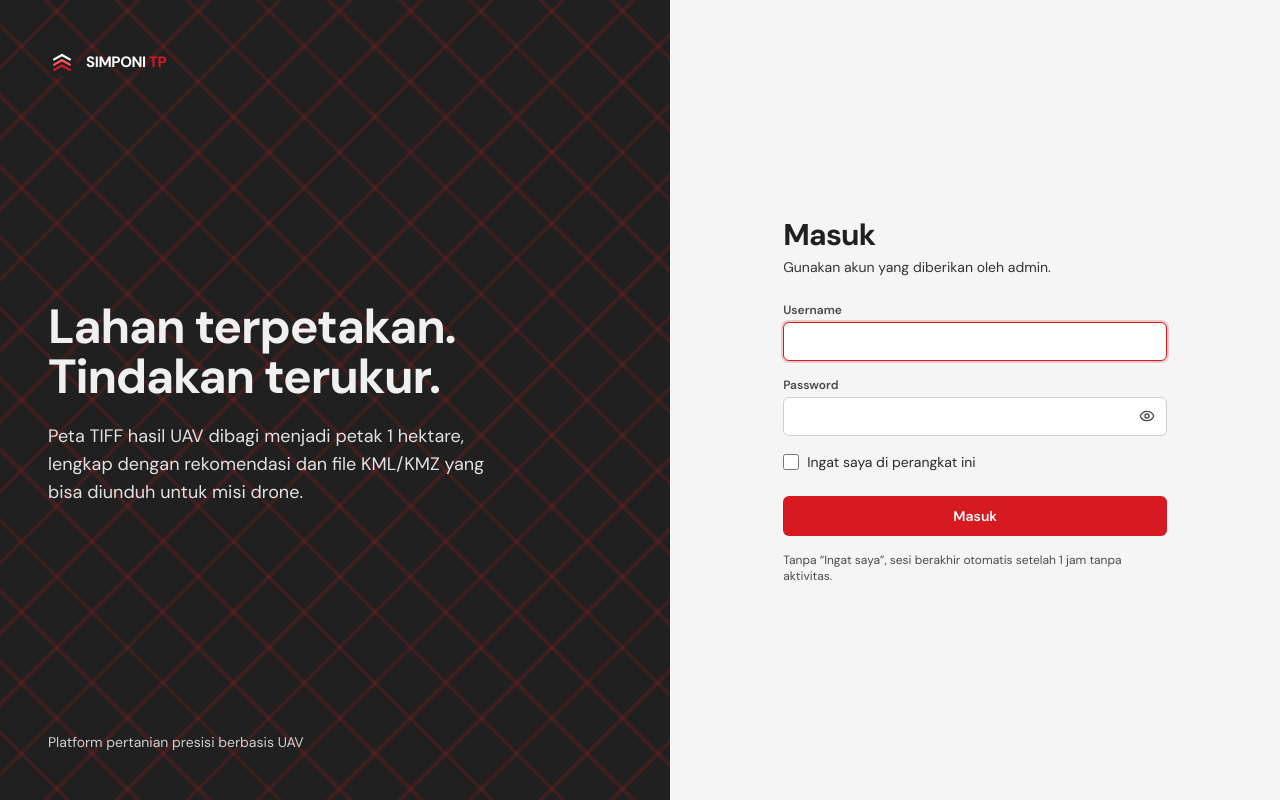
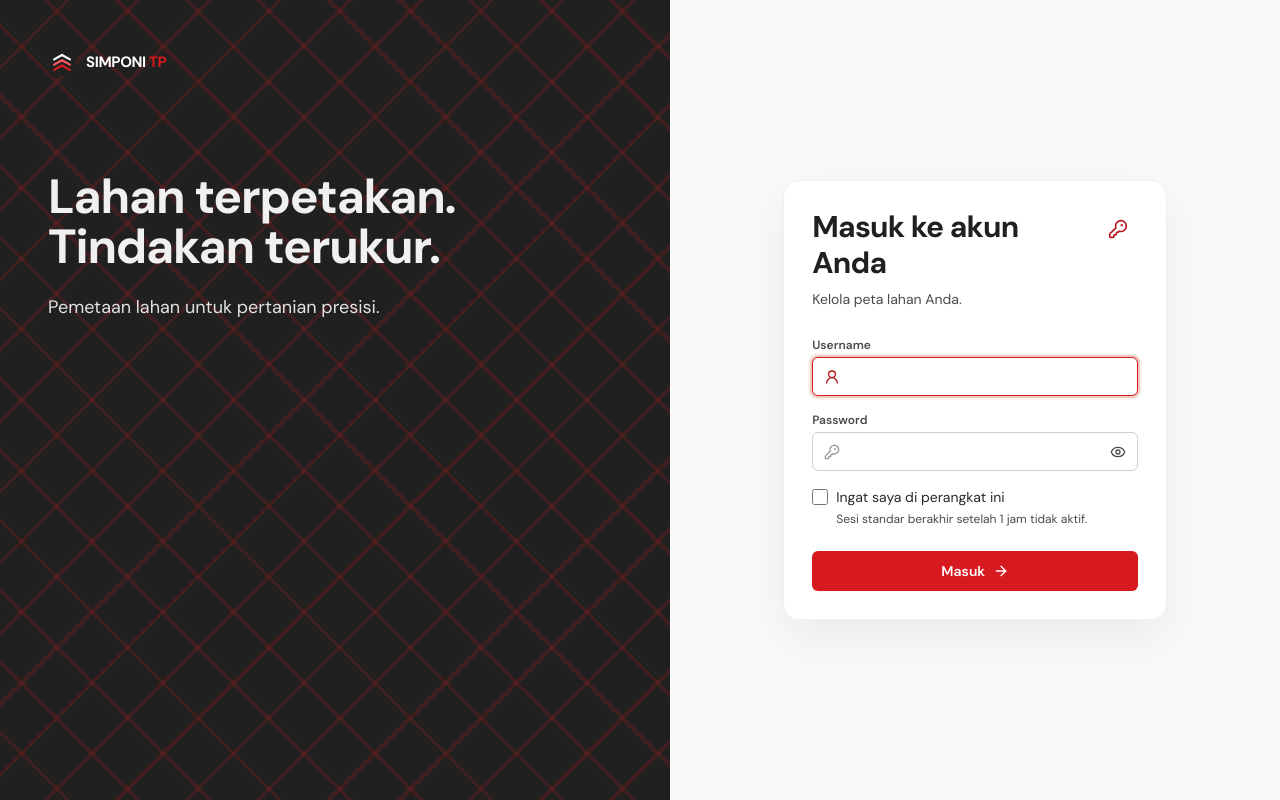
Before and after one commit to dzakyradithyaa/simponitp, a Next.js app in the folder apps/web/: page /login in a window 1280 px wide. Built offline with nearby package versions, Linux system fonts and the light colour scheme.

Commit message:
bikin halaman login lebih enak dilihat

```diff
--- a/apps/web/src/app/login/page.tsx
+++ b/apps/web/src/app/login/page.tsx
@@ -1,6 +1,6 @@
 "use client";
 
-import { Eye, EyeOff } from "lucide-react";
+import { ArrowRight, Eye, EyeOff, KeyRound, LoaderCircle, UserRound } from "lucide-react";
 import { useEffect, useState } from "react";
 import { Wordmark } from "@/components/Brand";
 import { Notice } from "@/components/ui";
@@ -32,35 +32,45 @@ export default function LoginPage() {
 
   return (
     <div className="grid min-h-screen lg:grid-cols-[1.1fr_1fr]">
-      <section className="chevron-field relative hidden flex-col justify-between p-12 lg:flex">
+      <section className="chevron-field relative hidden flex-col p-12 lg:flex">
         <Wordmark light />
-        <div>
+        <div className="mt-24">
           <h1 className="max-w-md text-5xl font-bold leading-[1.05] text-khaki-100">
             Lahan terpetakan.<br />Tindakan terukur.
           </h1>
           <p className="mt-5 max-w-md text-lg text-army-200">
-            Peta TIFF hasil UAV dibagi menjadi petak 1 hektare, lengkap dengan rekomendasi dan file KML/KMZ yang bisa diunduh untuk misi drone.
+            Pemetaan lahan untuk pertanian presisi.
           </p>
         </div>
-        <p className="text-sm text-army-300">Platform pertanian presisi berbasis UAV</p>
       </section>
 
-      <section className="flex items-center justify-center px-6 py-12">
-        <form onSubmit={submit} className="w-full max-w-sm" aria-label="Form login">
+      <section className="flex items-center justify-center bg-[#fafafa] px-6 py-12">
+        <form onSubmit={submit} className="w-full max-w-sm rounded-2xl border border-army-100 bg-white p-7 shadow-[0_18px_50px_rgba(32,48,32,0.08)]" aria-label="Form login">
           <div className="mb-8 lg:hidden"><Wordmark /></div>
-          <h2 className="mb-1 text-3xl">Masuk</h2>
-          <p className="mb-6 text-army-700">Gunakan akun yang diberikan oleh admin.</p>
+          <div className="mb-7 flex items-start justify-between gap-4">
+            <div>
+              <h2 className="text-3xl">Masuk ke akun Anda</h2>
+              <p className="mt-2 text-sm text-army-600">Kelola peta lahan Anda.</p>
+            </div>
+            <div className="grid h-10 w-10 shrink-0 place-items-center rounded-xl bg-gold-50 text-gold-600" aria-hidden="true">
+              <KeyRound className="h-5 w-5" />
+            </div>
+          </div>
 
           {expired && !error && <div className="mb-4"><Notice>Sesi Anda berakhir. Silakan masuk kembali.</Notice></div>}
           {error && <div className="mb-4"><Notice kind="error">{error}</Notice></div>}
 
           <label className="field-label" htmlFor="username">Username</label>
-          <input id="username" className="input mb-4" value={username} onChange={(e) => setUsername(e.target.value)}
-                 autoComplete="username" autoCapitalize="none" required autoFocus />
+          <div className="group relative mb-4">
+            <UserRound className="pointer-events-none absolute left-3 top-1/2 h-4 w-4 -translate-y-1/2 text-army-400 transition-colors group-focus-within:text-gold-600" aria-hidden="true" />
+            <input id="username" className="input pl-10 transition-shadow duration-200 focus:shadow-[0_0_0_4px_rgba(191,158,83,0.12)]" value={username} onChange={(e) => setUsername(e.target.value)}
+                   autoComplete="username" autoCapitalize="none" required autoFocus />
+          </div>
 
           <label className="field-label" htmlFor="password">Password</label>
-          <div className="relative mb-4">
-            <input id="password" className="input pr-11" type={show ? "text" : "password"} value={password}
+          <div className="group relative mb-4">
+            <KeyRound className="pointer-events-none absolute left-3 top-1/2 h-4 w-4 -translate-y-1/2 text-army-400 transition-colors group-focus-within:text-gold-600" aria-hidden="true" />
+            <input id="password" className="input pl-10 pr-11 transition-shadow duration-200 focus:shadow-[0_0_0_4px_rgba(191,158,83,0.12)]" type={show ? "text" : "password"} value={password}
                    onChange={(e) => setPassword(e.target.value)} autoComplete="current-password" required />
             <button type="button" onClick={() => setShow(!show)} aria-label={show ? "Sembunyikan password" : "Tampilkan password"}
                     className="absolute right-1 top-1/2 -translate-y-1/2 rounded p-2 text-army-600 hover:text-army-900">
@@ -68,13 +78,17 @@ export default function LoginPage() {
             </button>
           </div>
 
-          <label className="mb-6 flex items-center gap-2 text-sm text-army-800">
+          <label className="flex items-center gap-2 text-sm text-army-800">
             <input type="checkbox" className="h-4 w-4 accent-army-700" checked={remember} onChange={(e) => setRemember(e.target.checked)} />
             Ingat saya di perangkat ini
           </label>
+          <p className="mb-6 mt-1 ml-6 text-xs text-army-600">Sesi standar berakhir setelah 1 jam tidak aktif.</p>
 
-          <button className="btn-primary w-full py-2.5" disabled={busy}>{busy ? "Memeriksa..." : "Masuk"}</button>
-          <p className="mt-4 text-xs text-army-600">Tanpa &ldquo;Ingat saya&rdquo;, sesi berakhir otomatis setelah 1 jam tanpa aktivitas.</p>
+          <button className="btn-primary group w-full py-2.5 shadow-sm transition-all duration-200 hover:-translate-y-0.5 hover:shadow-[0_8px_18px_rgba(191,158,83,0.24)] active:translate-y-0" disabled={busy} aria-busy={busy}>
+            {busy && <LoaderCircle className="h-4 w-4 animate-spin" aria-hidden="true" />}
+            {busy ? "Memeriksa..." : "Masuk"}
+            {!busy && <ArrowRight className="h-4 w-4 transition-transform duration-200 group-hover:translate-x-1" aria-hidden="true" />}
+          </button>
         </form>
       </section>
     </div>
```
